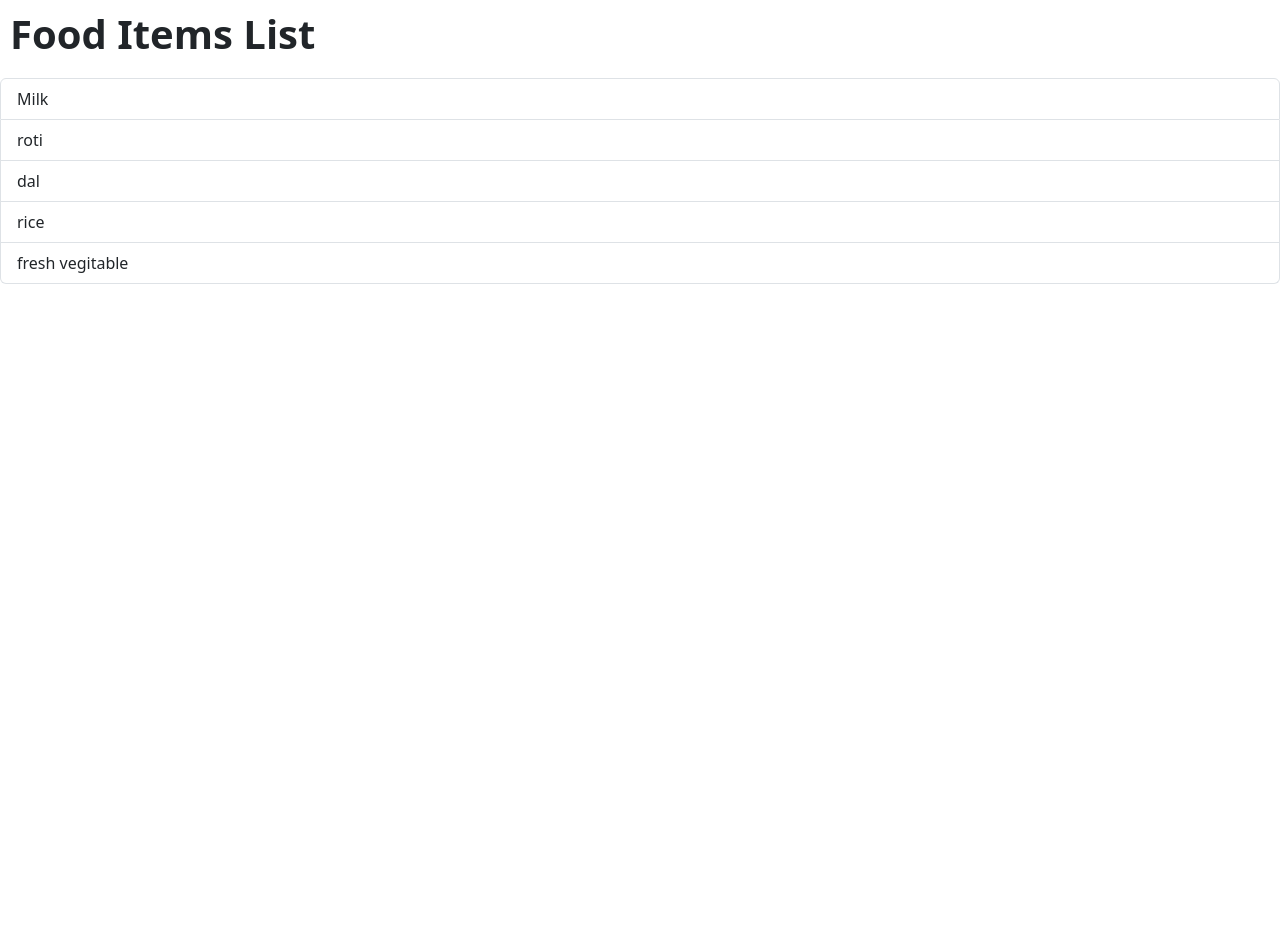
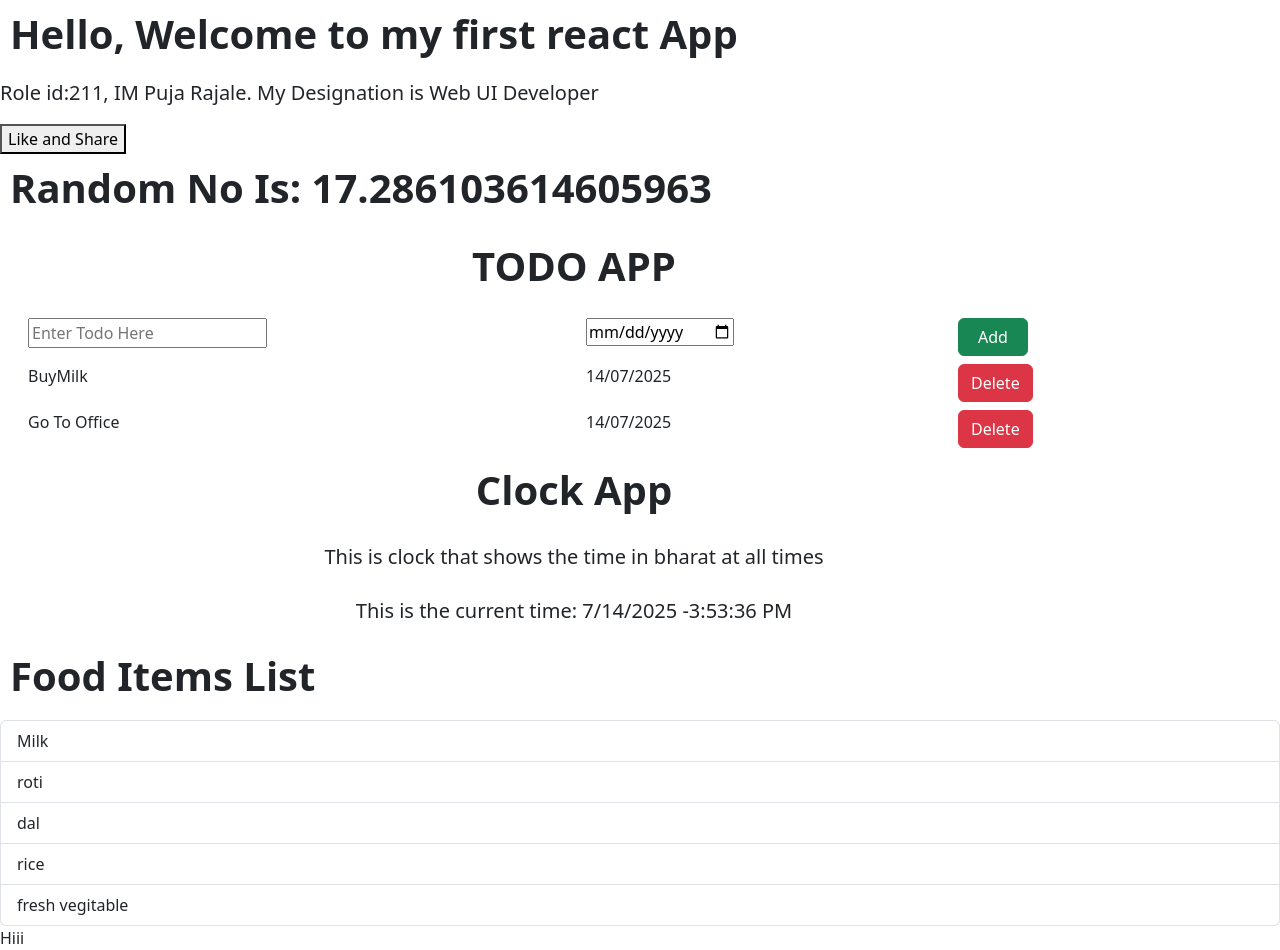
Before and after one commit to pujarajale/my-first-app, a React (Vite) app: page / in a window 1280 px wide. Before the commit the page ends 800 px from the top, so only its background shows below. Built offline with nearby package versions, Linux system fonts and the light colour scheme.

Commit message:
Error resolved

```diff
--- a/src/App.jsx
+++ b/src/App.jsx
@@ -10,26 +10,27 @@ import TodoItem1 from "./components/TodoItem1";
 import TodoItem2 from "./components/TodoItem2";
 import ClockTime from "./components/ClockTime";
 import MapMethod from "./components/MapMethod";
-
+import FoodItems from "./components/foodItems";
 function App() {
   return (
     <>
-      <MapMethod></MapMethod>
-      {/* <div className="container text-center">
-        <ClockApp></ClockApp>
-        <ClockHeader></ClockHeader>
-        <ClockTime></ClockTime>
-      </div> */}
-      {/* <div className="container">
+      <h1>Hello, Welcome to my first react App</h1>
+      <Hello></Hello>
+      <CButton></CButton>
+      <Random></Random>
+      <div className="container">
         <AppName></AppName>
         <AddTodo></AddTodo>
         <TodoItem1></TodoItem1>
         <TodoItem2></TodoItem2>
-      </div> */}
-      {/* <h1>Hello, Welcome to my first react App</h1>
-      <Hello></Hello>
-      <CButton></CButton>
-      <Random></Random> */}
+      </div>
+      <div className="container text-center">
+        <ClockApp></ClockApp>
+        <ClockHeader></ClockHeader>
+        <ClockTime></ClockTime>
+      </div>
+      <MapMethod></MapMethod>
+      <FoodItems></FoodItems>
     </>
   );
 }
--- a/src/components/AddTodo.jsx
+++ b/src/components/AddTodo.jsx
@@ -1,16 +1,16 @@
 function AddTodo() {
   return (
     <>
-      <div class="container">
-        <div class="row">
-          <div class="col-6">
+      <div className="container">
+        <div className="row">
+          <div className="col-6">
             <input type="text" placeholder="Enter Todo Here"></input>
           </div>
-          <div class="col-4">
+          <div className="col-4">
             <input type="date"></input>
           </div>
-          <div class="col-2">
-            <button type="button" class="btn btn-success todoBtn">
+          <div className="col-2">
+            <button type="button" className="btn btn-success todoBtn">
               Add
             </button>
           </div>
--- a/src/components/AppName.jsx
+++ b/src/components/AppName.jsx
@@ -1,9 +1,9 @@
 function AppName() {
   return (
     <>
-      <div class="container text-center">
-        <div class="row">
-          <div class="col">
+      <div className="container text-center">
+        <div className="row">
+          <div className="col">
             <h1>TODO APP</h1>
           </div>
         </div>
--- /dev/null
+++ b/src/components/FoodItems.jsx
@@ -0,0 +1,4 @@
+const FoodItems = () => {
+  return <>Hiii</>;
+};
+export default FoodItems;
--- a/src/components/TodoItem1.jsx
+++ b/src/components/TodoItem1.jsx
@@ -3,12 +3,12 @@ function TodoItem1() {
   let itemDate = "14/07/2025";
   return (
     <>
-      <div class="container">
-        <div class="row">
-          <div class="col-6">{itemName}</div>
-          <div class="col-4">{itemDate}</div>
-          <div class="col-2">
-            <button type="button" class="btn btn-danger todoBtn">
+      <div className="container">
+        <div className="row">
+          <div className="col-6">{itemName}</div>
+          <div className="col-4">{itemDate}</div>
+          <div className="col-2">
+            <button type="button" className="btn btn-danger todoBtn">
               Delete
             </button>
           </div>
--- a/src/components/TodoItem2.jsx
+++ b/src/components/TodoItem2.jsx
@@ -3,12 +3,12 @@ function TodoItem2() {
   let itemDate = "14/07/2025";
   return (
     <>
-      <div class="container">
-        <div class="row">
-          <div class="col-6">{itemName}</div>
-          <div class="col-4">{itemDate}</div>
-          <div class="col-2">
-            <button type="button" class="btn btn-danger todoBtn">
+      <div className="container">
+        <div className="row">
+          <div className="col-6">{itemName}</div>
+          <div className="col-4">{itemDate}</div>
+          <div className="col-2">
+            <button type="button" className="btn btn-danger todoBtn">
               Delete
             </button>
           </div>
```
